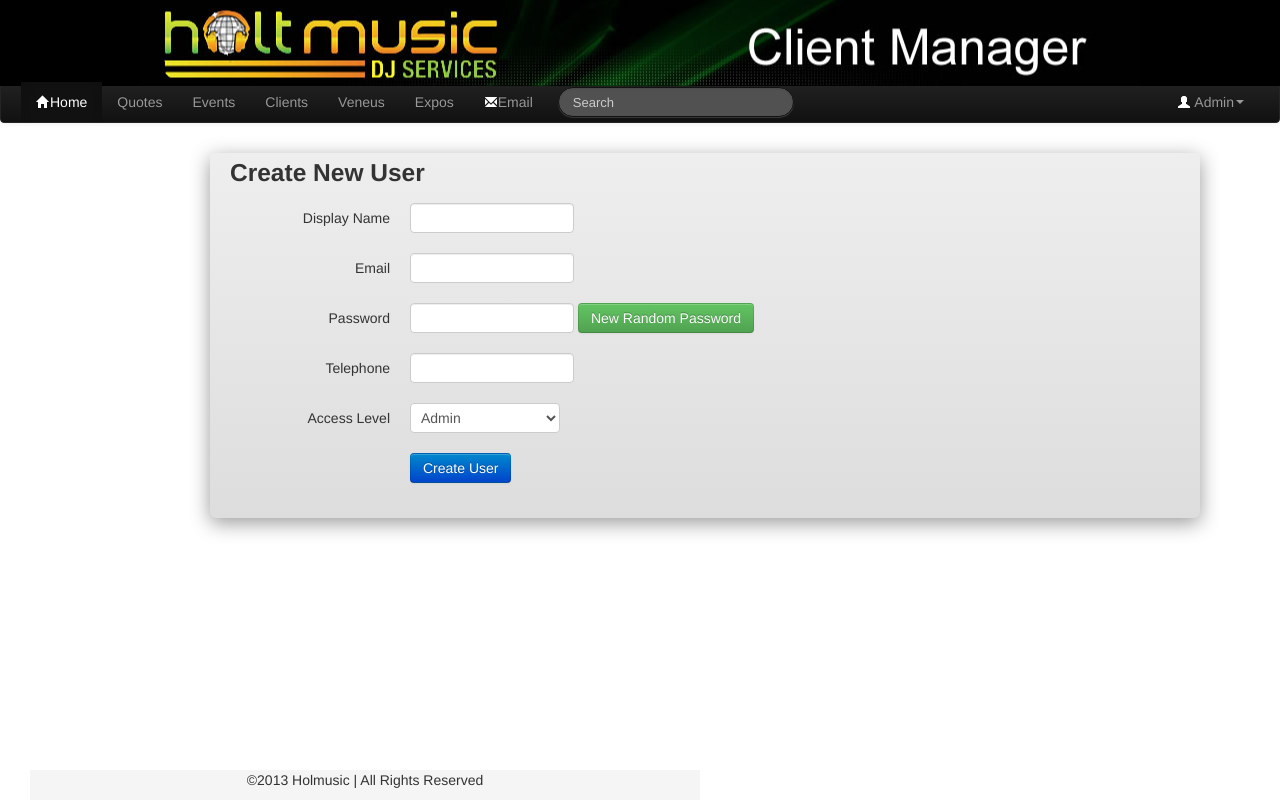
After one commit to vishnukvs/ci-crm, a CodeIgniter app: page /code/addnewuser in a window 1280 px wide. The commit adds this page. Run offline with CodeIgniter, Linux system fonts and the light colour scheme.

Commit message:
added templates to the project

```diff
--- a/application/controllers/mysite.php
+++ b/application/controllers/mysite.php
@@ -11,6 +11,15 @@ class MySite extends CI_Controller {
 	public function index(){
 
     	$this->load->view('login');
+	}
+	public function dashboard(){
+		$this->load->view('dashboard');
+	}
+	public function addnewuser(){
+		$this->load->view('addnewuser');
+	}
+	public function todo(){
+		$this->load->view('todo');
 	}
 	public function quotes(){
 
@@ -30,41 +39,8 @@ class MySite extends CI_Controller {
 	public function expos(){
 		$this->load->view('under_construction');
 	}
-	public function form(){
-		 $this->load->library("form_validation");
 
-		//validate form input
-		$this->form_validation->set_rules('firstname', 'firstname', 'required|xss_clean');
-		$this->form_validation->set_rules('surname', 'surname ', 'required|xss_clean');
-		$this->form_validation->set_rules('email', 'email', 'required|valid_email');
-
-		if ($this->form_validation->run() == true)
-		{
-			$data = array(
-			'email'    		   => $this->input->post('email'),
-			'firstname' 	   => $this->input->post('firstname'),
-			'gender'           => $this->input->post('gender'),
-			'surname'  		   => $this->input->post('surname'),
-			'contactnumber'	   =>$this->input->post('phone'),
-			'healthcondtions'  =>$this->input->post('health_condtions'),
-
-
-	 		);
-
- 		}
-
- 	if ($this->form_validation->run() == true && $this->register_model->register($data))
-		{
-			//check to see if we are creating the user
-			//redirect them to checkout page
-			redirect('success');
-		}
-		 $this->load->view('form1');
-}
-
-
-
-	// public function register(){
+ 	// public function register(){
 	// 	$this->load->view('under_construction');
 	// }
 	function success()
--- /dev/null
+++ b/application/views/addnewuser.php
@@ -0,0 +1,54 @@
+<?php $this->load->view('include/header');?>
+<?php $this->load->view('include/admin_navbar');?>
+<div class="wrapper">
+  <div class="row">
+    <div class="span12">
+     <form class="form-horizontal myform" action="#" method="post">
+      <h3>Create New User</h3>
+      <fieldset>
+        <div class="control-group">
+          <label class="control-label" for="displayname">Display Name</label>
+          <div class="controls">
+            <input type="text" class="input-medium" name="displayname">
+          </div>
+        </div>
+        <div class="control-group">
+          <label class="control-label" for="email">Email </label>
+          <div class="controls">
+            <input type="text" class="input-medium" name="email">
+          </div>
+        </div>
+        <div class="control-group">
+         <label class="control-label" for="password">Password</label>
+         <div class="controls">
+          <input type="text" class="input-medium" name="password">
+          <button class="btn btn-success">New Random Password</button>
+        </div>
+      </div>
+      <div class="control-group" >
+        <label class="control-label"for="phone">Telephone</label>
+        <div class="controls">
+          <input type="text" class="input-medium" name="telephone" >
+        </div>
+      </div>
+      <div class="control-group">
+       <label class="control-label" for="accesslevel">Access Level</label>
+       <div class="controls">
+        <select class="input-medium" name="accesslevel">
+          <option name="Admin">Admin</option>
+          <option name="GeneralSataff">General Staff</option>
+          <option name="Dj">DJ/Talent</option>
+        </select>
+      </div>
+    </div>
+    <div class="control-group">
+     <div class="controls">
+       <button type="submit"class="btn btn-primary">Create User</button>
+     </div>
+   </div>
+ </fieldset>
+</form><!--/end of form-->
+</div>
+</div>
+</div><!--/end of wrapper-->
+<? $this->load->view('include/footer');?>
--- a/application/views/include/admin_navbar.php
+++ b/application/views/include/admin_navbar.php
@@ -3,22 +3,25 @@
         <div class="navbar-inner">
           <div class="container">
             <ul class="nav">
-                <li class="active"><a href="<?=base_url('/index');?>"><i class="icon-home icon-white"></i>Home</a></li>
+                <li class="active"><a href="<?=base_url('/dashboard');?>"><i class="icon-home icon-white"></i>Home</a></li>
                 <li><a href="<?=base_url('/quotes');?>">Quotes</a></li>
                 <li><a href="<?=base_url('/events');?>">Events</a></li>
                 <li><a href="<?=base_url('/clients');?>">Clients</a></li>
                 <li><a href="<?=base_url('/venues');?>">Veneus</a></li>
                 <li><a href="<?=base_url('/expos');?>">Expos</a></li>
-                <li><a href="<?=base_url('form');?>"><i class="icon-envelope icon-white"></i>Email</a></li>
-           </ul>
+                 <li><a href="<?=base_url('emails');?>"><i class="icon-envelope icon-white"></i>Email</a></li>
+            </ul>
             <form class="navbar-search pull-left">
             <input type="text" class="search-query" placeholder="Search">
             </form>
               <ul class="nav secondary-nav pull-right">
                   <li class="dropdown">
-                    <a class="dropdown-toggle" data-toggle="dropdown" href="#"><i class="icon-off icon-white"></i> Admin<b class="caret"></b></a>
+                    <a class="dropdown-toggle" data-toggle="dropdown" href="#"><i class="icon-user icon-white"></i> Admin<b class="caret"></b></a>
                     <ul class="dropdown-menu">
-                     <li><a href="#">Logout</a>
+                      <li><a href="#"><i class="icon-wrench"></i>  Setup</a></li>
+                     <div class="divider">
+                     </div>
+                    <li><a href="#">Logout</a>
                   </ul>
               </ul>
           </div>
--- a/application/views/include/footer.php
+++ b/application/views/include/footer.php
@@ -1,6 +1,10 @@
-</div><!--end of wrapper-->
-<footer>
-    <div class="footer span12">
+ <footer>
+    <div class="footer span7">
       <p >&copy;2013 Holmusic | All Rights Reserved </p>
     </div>
-   </footer>
+ </footer>
+ <script>
+ </script>
+ <script src="http://code.jquery.com/jquery.js"></script>
+ <script src="<?=base_url('js/bootstrap.min.js');?>"></script>
+ <script src="<?=base_url('js/bootstrap-modal.js');?>"></script>
```
Also changed, not shown: application/views/dashboard.php (added, +40 -0 lines), application/views/json-events.php (added, +36 -0 lines), application/views/todo.php (added, +72 -0 lines).
